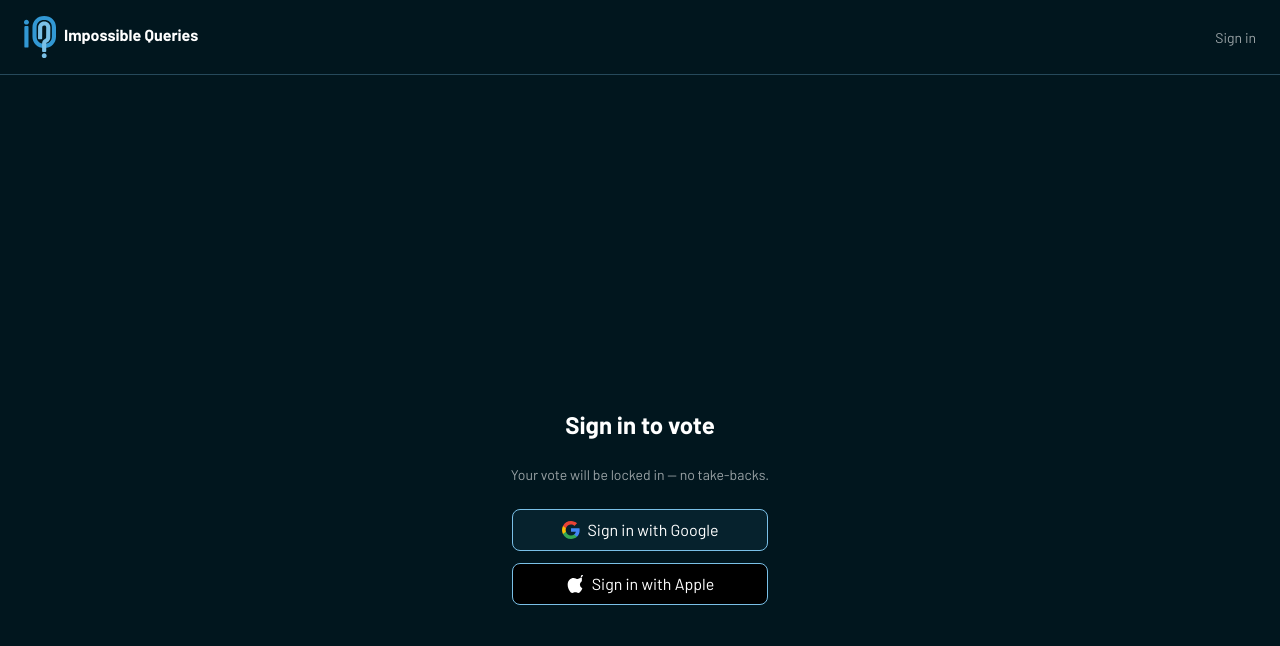
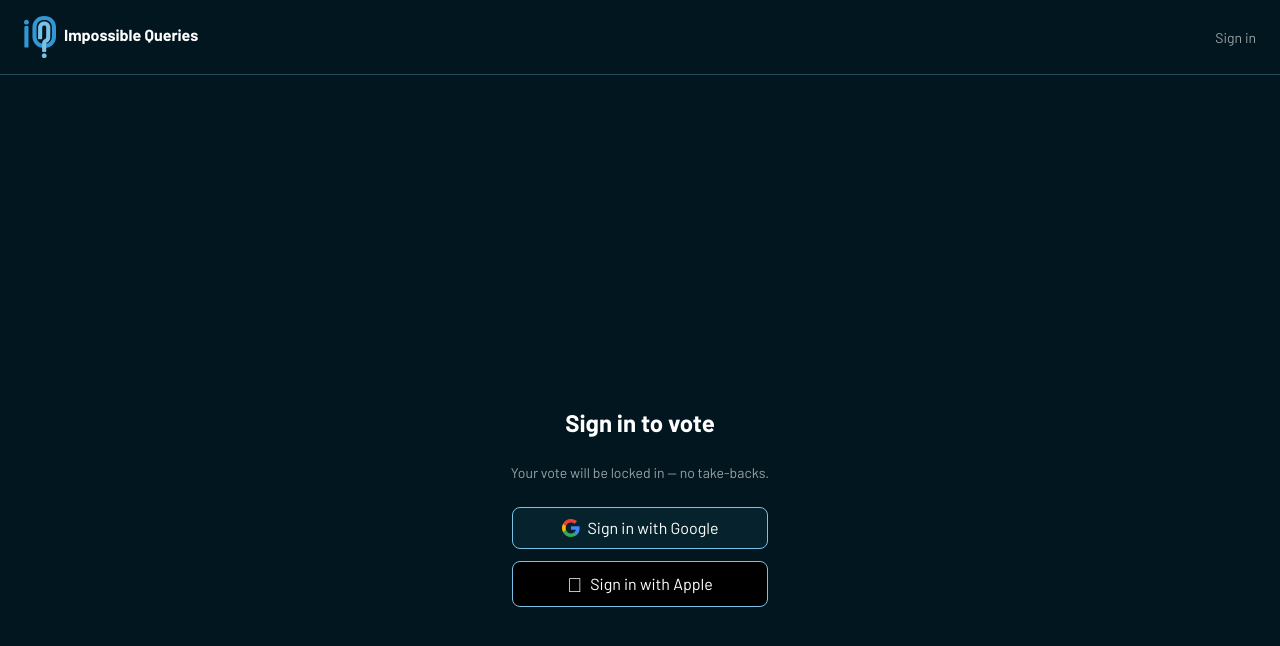
Before and after one commit to Spifferiferfied/jobs-twizzler, a Next.js app: page /auth/login in a window 1280 px wide. Shown: the top 646 px of the page. Built offline with nearby package versions, Linux system fonts and the light colour scheme; no server answers.

Commit message:
update apple sign in

```diff
--- a/app/auth/login/page.tsx
+++ b/app/auth/login/page.tsx
@@ -1,6 +1,6 @@
 import { redirect } from "next/navigation";
 import { createClient } from "@/utils/supabase/server";
-import { signInWithGoogle, signInWithApple } from "./actions";
+import { signInWithApple, signInWithGoogle } from "./actions";
 
 export default async function LoginPage({
   searchParams,
@@ -8,7 +8,9 @@ export default async function LoginPage({
   searchParams: Promise<{ next?: string }>;
 }) {
   const supabase = await createClient();
-  const { data: { user } } = await supabase.auth.getUser();
+  const {
+    data: { user },
+  } = await supabase.auth.getUser();
   const { next } = await searchParams;
 
   if (user) {
@@ -26,7 +28,7 @@ export default async function LoginPage({
           <input type="hidden" name="next" value={next ?? "/"} />
           <button
             type="submit"
-            className="w-full flex items-center justify-center gap-2 px-4 py-2 border border-secondary bg-secondary-dark rounded-lg hover:bg-secondary-dark/60 transition-colors"
+            className="w-full flex items-center justify-center gap-2 px-4 py-2 border border-secondary bg-secondary-dark rounded-lg hover:bg-secondary-dark/60 transition-colors cursor-pointer"
           >
             <GoogleIcon />
             Sign in with Google
@@ -36,10 +38,9 @@ export default async function LoginPage({
           <input type="hidden" name="next" value={next ?? "/"} />
           <button
             type="submit"
-            className="w-full flex items-center justify-center gap-2 px-4 py-2 border border-secondary bg-black text-white rounded-lg hover:bg-black/70 transition-colors"
+            className="w-full flex items-center justify-center gap-2 px-4 py-2 border border-secondary bg-black text-white rounded-lg hover:bg-black/70 transition-colors cursor-pointer"
           >
-            <AppleIcon />
-            Sign in with Apple
+            <span className="text-xl"></span> Sign in with Apple
           </button>
         </form>
       </div>
@@ -69,11 +70,3 @@ function GoogleIcon() {
     </svg>
   );
 }
-
-function AppleIcon() {
-  return (
-    <svg width="18" height="18" viewBox="0 0 814 1000" fill="white" aria-hidden="true">
-      <path d="M788.1 340.9c-5.8 4.5-108.2 62.2-108.2 190.5 0 148.4 130.3 200.9 134.2 202.2-.6 3.2-20.7 71.9-68.7 141.9-42.8 61.6-87.5 123.1-155.5 123.1s-85.5-39.5-164-39.5c-76 0-103.7 40.8-165.9 40.8s-105-37.5-155.5-120.8C46.3 790.7 0 663 0 541.8 0 285.7 165.7 159.8 328.2 159.8c89.5 0 164 59.5 220.6 59.5 54.1 0 139.2-62.8 241.6-62.8zm-65.1-155.2c-1.9-12-1.9-23.9-1.9-35.8 0-87.6 47.8-164 109.7-210.4 5.8-3.9 18.4-14.5 28-14.5 1.3 0 2.6.6 3.9.6.6 6.5.6 13 .6 19.5 0 80.1-46.1 153.6-107.4 200.5-5.2 3.2-21.9 17.5-32.9 40.1z" />
-    </svg>
-  );
-}
```
